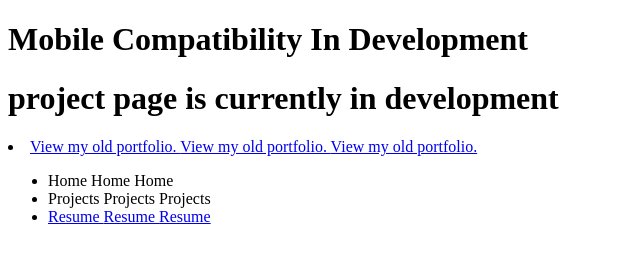
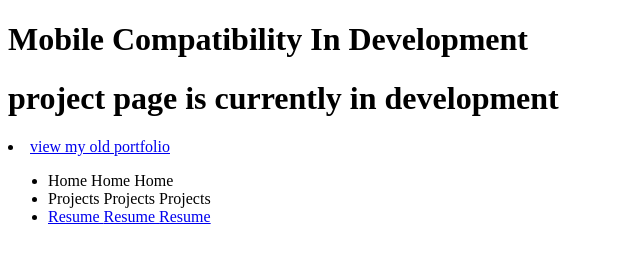
Before and after one commit to taehyunnkim/portfolio-v3, a website: page projects.html in a window 1280 px wide. Shown: the whole page, without its empty margins (0-640 px from the left). Drawn offline with nearby package versions, Linux system fonts and the light colour scheme.

Commit message:
quick change to old project navigation

```diff
--- a/projects.html
+++ b/projects.html
@@ -27,22 +27,20 @@
             <div class="projects">
                 <h1> project page is currently in development </h1>
                 <li class="item">
-                    <a href="https://erickim.dev/portfolio-old" target="_blank">
-                        <span class="base "> View my old portfolio. </span>
-                        <span class="default "> View my old portfolio. </span>
-                        <span class="hover " style="width: 350px;"> View my old portfolio. </span>
+                    <a class="underline " href="https://erickim.dev/portfolio-old" target="_blank">
+                        <span> view my old portfolio </span>
                     </a>
                 </li>
             </div>
-            <div class="overlay" style="width: 100%;"></div>
+            <div class="overlay " style="width: 100%; "></div>
         </div>
-        <div class="col-right">
-            <span class="overlay" style="width: 100%;"></span>
+        <div class="col-right ">
+            <span class="overlay " style="width: 100%; "></span>
             <div class="navigation ">
                 <nav>
-                    <ul class="nav-tabs nav">
+                    <ul class="nav-tabs nav ">
                         <li class="item ">
-                            <a class="homeItem " onclick="displayHome()" style="cursor: pointer;">
+                            <a class="homeItem " onclick="displayHome() " style="cursor: pointer; ">
                                 <span class="base "> Home </span>
                                 <span class="default "> Home </span>
                                 <span class="hover "> Home </span>
@@ -56,7 +54,7 @@
                             </a>
                         </li>
                         <li class="item ">
-                            <a href="/assets/Resume-02.2020.pdf">
+                            <a href="/assets/Resume-02.2020.pdf ">
                                 <span class="base "> Resume </span>
                                 <span class="default "> Resume </span>
                                 <span class="hover "> Resume </span>
--- a/styles/index.scss
+++ b/styles/index.scss
@@ -112,6 +112,24 @@ footer {
     overflow: hidden;
     padding: 0 3px;
     user-select: none;
+}
+
+.underline:after {
+    background: none repeat scroll 0 0 transparent;
+    bottom: 0;
+    content: "";
+    display: block;
+    height: 2px;
+    left: 50%;
+    position: absolute;
+    background: linear-gradient(to right, #12c2e9, #c471ed, #f64f59);
+    transition: width 0.3s ease 0s, left 0.3s ease 0s;
+    width: 0;
+}
+
+.underline:hover:after {
+    width: 100%;
+    left: 0;
 }
 
 .base {
```
Also changed, not shown: styles/index.css, 1 other file.
